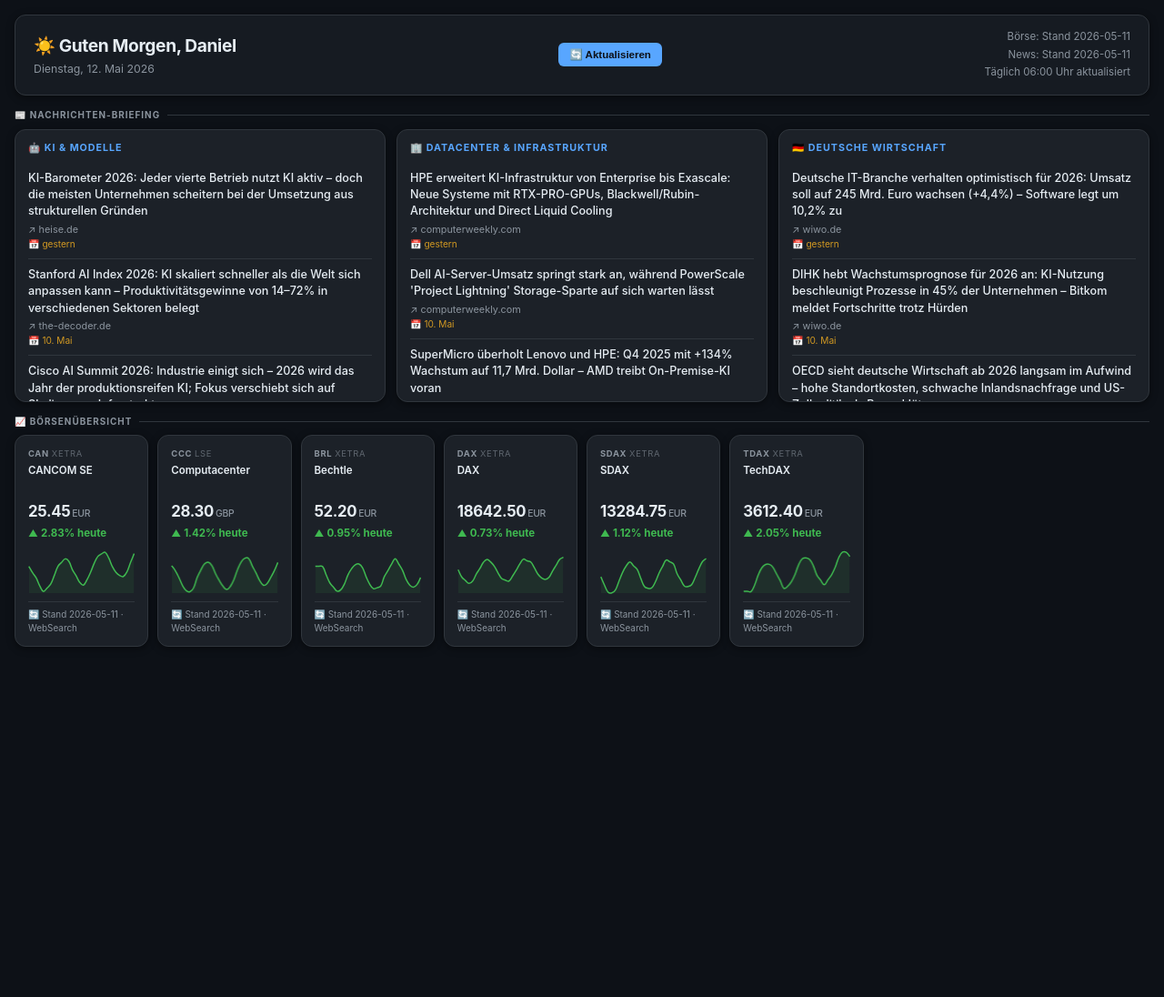
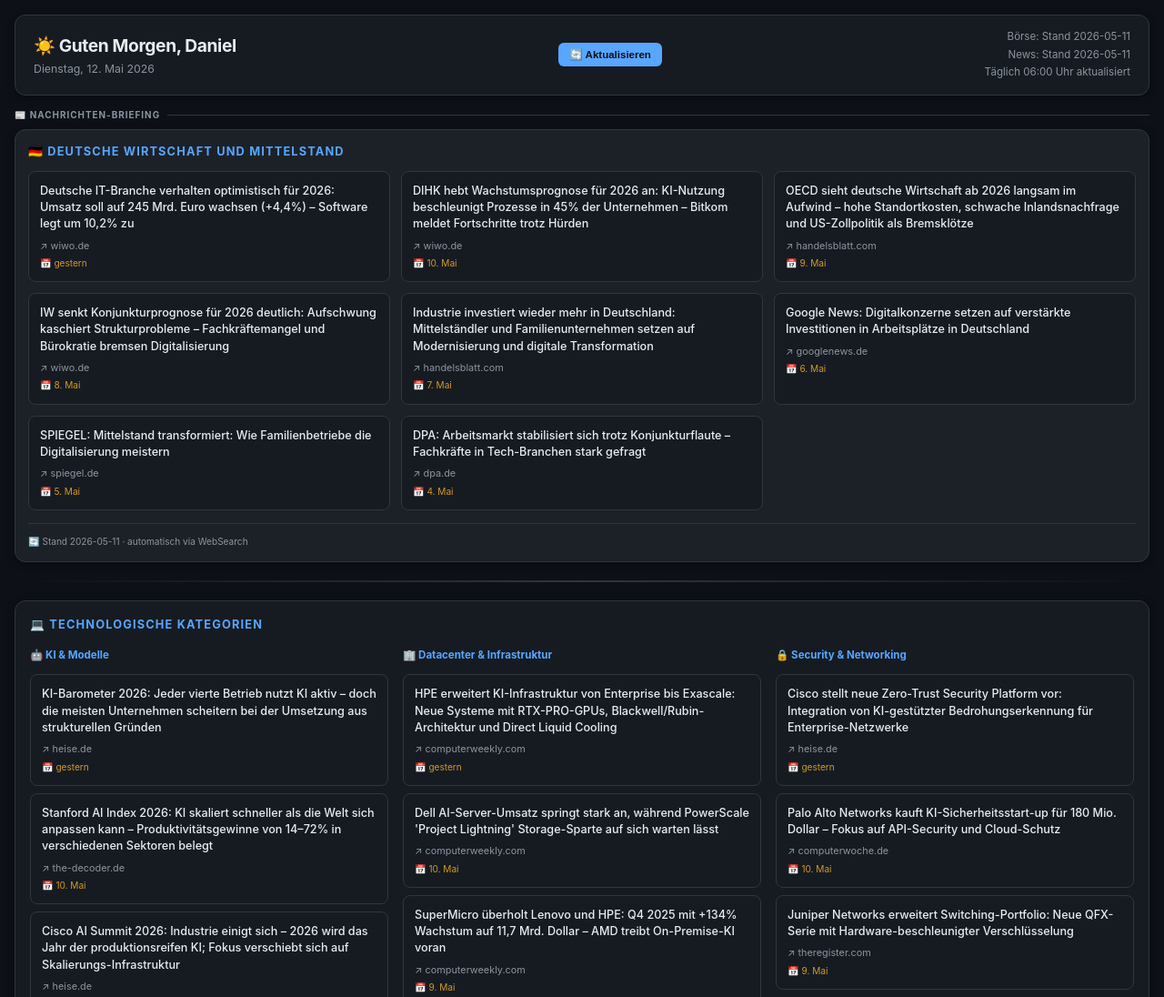
Before and after one commit to Daniel450D/morning-briefing, a plain HTML site: page index.html in a window 1280 px wide. Shown: the top 1096 px of the page at 91% size. Before the commit the page ends 800 px from the top, so only its background shows below. Drawn offline with nearby package versions, Linux system fonts and the light colour scheme.

Commit message:
Restructure news briefing: economy full width + technology categories

```diff
--- a/index.html
+++ b/index.html
@@ -45,17 +45,23 @@ body { background:var(--bg); color:var(--text); font-family:-apple-system,BlinkM
 .sec::after { content:''; flex:1; height:1px; background:var(--border) }
 
 /* News */
+.news-section { margin-bottom:14px }
+.news-section-full { background:var(--card); border:1px solid var(--border); border-radius:12px; box-shadow:var(--shadow); padding:14px; margin-bottom:14px }
+.news-section-full .card-title { font-size:.8rem; font-weight:700; text-transform:uppercase; letter-spacing:.09em; color:var(--accent); margin-bottom:12px }
+.news-section-full .news-grid { display:grid; grid-template-columns:repeat(auto-fit, minmax(300px, 1fr)); gap:12px }
+.news-item { padding:12px; background:var(--surface); border:1px solid var(--border); border-radius:8px; display:flex; flex-direction:column }
+.news-item a { color:var(--text); text-decoration:none; font-size:.79rem; line-height:1.45; display:block; font-weight:500; margin-bottom:6px }
+.news-item a:hover { color:var(--accent) }
+.news-item .src { font-size:.68rem; color:var(--sub) }
+.news-item .date { font-size:.63rem; color:var(--yellow); margin-top:4px }
+
+.section-divider { height:2px; background:linear-gradient(90deg, transparent, var(--border), transparent); margin:20px 0 }
+
 .news-grid { display:grid; grid-template-columns:repeat(3,1fr); gap:12px; margin-bottom:14px }
 .news-card { background:var(--card); border:1px solid var(--border); border-radius:12px; box-shadow:var(--shadow); display:flex; flex-direction:column; height:300px }
 .news-head { padding:12px 14px 0; flex-shrink:0 }
 .card-title { font-size:.67rem; font-weight:700; text-transform:uppercase; letter-spacing:.09em; color:var(--accent); margin-bottom:8px }
 .news-scroll { flex:1; overflow-y:auto; padding:0 14px 12px; min-height:0 }
-.news-item { padding:8px 0; border-bottom:1px solid var(--border) }
-.news-item:last-child { border-bottom:none }
-.news-item a { color:var(--text); text-decoration:none; font-size:.79rem; line-height:1.45; display:block; font-weight:500 }
-.news-item a:hover { color:var(--accent) }
-.news-item .src { font-size:.68rem; color:var(--sub); margin-top:2px }
-.news-item .date { font-size:.63rem; color:var(--yellow); margin-top:1px }
 .news-updated { font-size:.68rem; color:var(--sub); margin-top:10px; padding-top:8px; border-top:1px solid var(--border) }
 
 /* Refresh button */
@@ -99,7 +105,24 @@ body { background:var(--bg); color:var(--text); font-family:-apple-system,BlinkM
 <script>
 const NEWS_DATA = {
   "generated": "2026-05-11",
-  "ai": {
+  "economy": {
+    "title": "🇩🇪 Deutsche Wirtschaft und Mittelstand",
+    "items": [
+      {"date":"2026-05-11","text": "Deutsche IT-Branche verhalten optimistisch für 2026: Umsatz soll auf 245 Mrd. Euro wachsen (+4,4%) – Software legt um 10,2% zu", "source": "wiwo.de", "url": "https://www.wiwo.de/politik/konjunktur/konjunktur-deutsche-it-branche-blickt-verhalten-optimistisch-auf-2026/100194104.html"},
+      {"date":"2026-05-10","text": "DIHK hebt Wachstumsprognose für 2026 an: KI-Nutzung beschleunigt Prozesse in 45% der Unternehmen – Bitkom meldet Fortschritte trotz Hürden", "source": "wiwo.de", "url": "https://www.wiwo.de/politik/konjunktur/konjunktur-dihk-hebt-wachstumsprognose-fuer-2026-an/100201006.html"},
+      {"date":"2026-05-09","text": "OECD sieht deutsche Wirtschaft ab 2026 langsam im Aufwind – hohe Standortkosten, schwache Inlandsnachfrage und US-Zollpolitik als Bremsklötze", "source": "handelsblatt.com", "url": "https://www.handelsblatt.com/politik/konjunktur/konjunktur-oecd-sieht-deutsche-wirtschaft-ab-2026-langsam-im-aufwind/100180153.html"},
+      {"date":"2026-05-08","text": "IW senkt Konjunkturprognose für 2026 deutlich: Aufschwung kaschiert Strukturprobleme – Fachkräftemangel und Bürokratie bremsen Digitalisierung", "source": "wiwo.de", "url": "https://www.wiwo.de/politik/konjunktur/wirtschaftswachstum-aufschwung-kaschiert-strukturprobleme-in-deutschland/100153118.html"},
+      {"date":"2026-05-07","text": "Industrie investiert wieder mehr in Deutschland: Mittelständler und Familienunternehmen setzen auf Modernisierung und digitale Transformation", "source": "handelsblatt.com", "url": "https://www.handelsblatt.com/unternehmen/mittelstand/familienunternehmer/industrie-diese-unternehmen-investieren-wieder-mehr-in-deutschland/100135573.html"},
+      {"date":"2026-05-06","text": "Google News: Digitalkonzerne setzen auf verstärkte Investitionen in Arbeitsplätze in Deutschland", "source": "googlenews.de", "url": "https://news.google.com/de"},
+      {"date":"2026-05-05","text": "SPIEGEL: Mittelstand transformiert: Wie Familienbetriebe die Digitalisierung meistern", "source": "spiegel.de", "url": "https://www.spiegel.de/wirtschaft"},
+      {"date":"2026-05-04","text": "DPA: Arbeitsmarkt stabilisiert sich trotz Konjunkturflaute – Fachkräfte in Tech-Branchen stark gefragt", "source": "dpa.de", "url": "https://www.dpa.de"}
+    ]
+  },
+  "technology": {
+    "title": "💻 Technologische Kategorien",
+    "subcategories": [
+      {
+        "key": "ai",
         "title": "🤖 KI & Modelle",
         "items": [
           {"date":"2026-05-11","text": "KI-Barometer 2026: Jeder vierte Betrieb nutzt KI aktiv – doch die meisten Unternehmen scheitern bei der Umsetzung aus strukturellen Gründen", "source": "heise.de", "url": "https://www.heise.de/news/KI-Barometer-2026-Wie-Unternehmen-KI-heute-tatsaechlich-einsetzen-11266671.html"},
@@ -110,7 +133,8 @@ const NEWS_DATA = {
           {"date":"2026-05-07","text": "Gartner Technologieausblick 2026: KI dominiert alle strategischen Trends – Agentik und multimodale Systeme im Mittelpunkt", "source": "heise.de", "url": "https://www.heise.de/en/news/AI-Dominates-Gartner-s-Technology-Outlook-for-2026-10811245.html"}
         ]
       },
-  "dc": {
+      {
+        "key": "dc",
         "title": "🏢 Datacenter & Infrastruktur",
         "items": [
           {"date":"2026-05-11","text": "HPE erweitert KI-Infrastruktur von Enterprise bis Exascale: Neue Systeme mit RTX-PRO-GPUs, Blackwell/Rubin-Architektur und Direct Liquid Cooling", "source": "computerweekly.com", "url": "https://www.computerweekly.com/de/news/366640477/HPE-erweitert-KI-Infrastruktur-von-Enterprise-bis-Exascale"},
@@ -120,14 +144,18 @@ const NEWS_DATA = {
           {"date":"2026-05-07","text": "Nutanix bringt Kubernetes auf Bare Metal – Kooperation mit NetApp beinhaltet VM-Migrations-Tools für NetApp Storage", "source": "theregister.com", "url": "https://www.theregister.com/2026/04/07/nutanix_bare_metal_k8s/"}
         ]
       },
-  "eco": {
-    "title": "🇩🇪 Deutsche Wirtschaft",
+      {
+        "key": "sec",
+        "title": "🔒 Security & Networking",
         "items": [
-      {"date":"2026-05-11","text": "Deutsche IT-Branche verhalten optimistisch für 2026: Umsatz soll auf 245 Mrd. Euro wachsen (+4,4%) – Software legt um 10,2% zu", "source": "wiwo.de", "url": "https://www.wiwo.de/politik/konjunktur/konjunktur-deutsche-it-branche-blickt-verhalten-optimistisch-auf-2026/100194104.html"},
-      {"date":"2026-05-10","text": "DIHK hebt Wachstumsprognose für 2026 an: KI-Nutzung beschleunigt Prozesse in 45% der Unternehmen – Bitkom meldet Fortschritte trotz Hürden", "source": "wiwo.de", "url": "https://www.wiwo.de/politik/konjunktur/konjunktur-dihk-hebt-wachstumsprognose-fuer-2026-an/100201006.html"},
-      {"date":"2026-05-09","text": "OECD sieht deutsche Wirtschaft ab 2026 langsam im Aufwind – hohe Standortkosten, schwache Inlandsnachfrage und US-Zollpolitik als Bremsklötze", "source": "handelsblatt.com", "url": "https://www.handelsblatt.com/politik/konjunktur/konjunktur-oecd-sieht-deutsche-wirtschaft-ab-2026-langsam-im-aufwind/100180153.html"},
-      {"date":"2026-05-08","text": "IW senkt Konjunkturprognose für 2026 deutlich: Aufschwung kaschiert Strukturprobleme – Fachkräftemangel und Bürokratie bremsen Digitalisierung", "source": "wiwo.de", "url": "https://www.wiwo.de/politik/konjunktur/wirtschaftswachstum-aufschwung-kaschiert-strukturprobleme-in-deutschland/100153118.html"},
-      {"date":"2026-05-07","text": "Industrie investiert wieder mehr in Deutschland: Mittelständler und Familienunternehmen setzen auf Modernisierung und digitale Transformation", "source": "handelsblatt.com", "url": "https://www.handelsblatt.com/unternehmen/mittelstand/familienunternehmer/industrie-diese-unternehmen-investieren-wieder-mehr-in-deutschland/100135573.html"}
+          {"date":"2026-05-11","text": "Cisco stellt neue Zero-Trust Security Platform vor: Integration von KI-gestützter Bedrohungserkennung für Enterprise-Netzwerke", "source": "heise.de", "url": "https://www.heise.de/news/Cisco-Zero-Trust-Security-2026"},
+          {"date":"2026-05-10","text": "Palo Alto Networks kauft KI-Sicherheitsstart-up für 180 Mio. Dollar – Fokus auf API-Security und Cloud-Schutz", "source": "computerwoche.de", "url": "https://www.computerwoche.de/news/palo-alto-akquisition"},
+          {"date":"2026-05-09","text": "Juniper Networks erweitert Switching-Portfolio: Neue QFX-Serie mit Hardware-beschleunigter Verschlüsselung", "source": "theregister.com", "url": "https://www.theregister.com/2026/05/juniper-qfx"},
+          {"date":"2026-05-08","text": "Fortinet meldet 45% Anstieg bei Cloud-basierten Firewalls – SMB setzt verstärkt auf Managed Security Services", "source": "channelpartner.de", "url": "https://www.channelpartner.de/fortinet-2026"},
+          {"date":"2026-05-07","text": "Aruba Networks: EdgeConnect SD-WAN jetzt mit KI-gestütztem Performance Management für Hybrid Work", "source": "computerweekly.com", "url": "https://www.computerweekly.com/aruba-edgeconnect"},
+          {"date":"2026-05-06","text": "BSI warnt: Ransomware-Anschläge auf deutsche Infrastruktur nehmen zu – Kritische Schwachstellen in VPN-Lösungen gefunden", "source": "heise.de", "url": "https://www.heise.de/news/bsi-ransomware-2026"}
+        ]
+      }
     ]
   }
 };
@@ -156,19 +184,21 @@ const STOCK_DATA = {
 
 <!-- ═══════════════════════════════════════════════════════════════  NEWS SECTION  ═══════ -->
 <div class="sec">📰 Nachrichten-Briefing</div>
-<div class="news-grid">
-  <div class="news-card">
-    <div class="news-head"><div class="card-title" id="title-ai"></div></div>
-    <div class="news-scroll" id="body-ai"></div>
+
+<!-- Deutsche Wirtschaft Section -->
+<div class="news-section-full">
+  <div class="card-title" id="title-eco"></div>
+  <div id="body-eco"></div>
 </div>
-  <div class="news-card">
-    <div class="news-head"><div class="card-title" id="title-dc"></div></div>
-    <div class="news-scroll" id="body-dc"></div>
-  </div>
-  <div class="news-card">
-    <div class="news-head"><div class="card-title" id="title-eco"></div></div>
-    <div class="news-scroll" id="body-eco"></div>
-  </div>
+
+<div class="section-divider"></div>
+
+<!-- Technologie Section -->
+<div style="background:var(--surface); border:1px solid var(--border); border-radius:12px; padding:16px; margin-bottom:14px; box-shadow:var(--shadow)">
+  <div style="font-size:.8rem; font-weight:700; text-transform:uppercase; letter-spacing:.09em; color:var(--accent); margin-bottom:16px">💻 Technologische Kategorien</div>
+
+  <!-- Tech Subcategories -->
+  <div id="tech-categories"></div>
 </div>
 
 <!-- ═══════════════════════════════════════════════════════════════  STOCKS SECTION  ══════ -->
@@ -192,28 +222,55 @@ function formatNewsDate(dateStr) {
   return '📅 ' + d.toLocaleDateString('de-DE', { month:'short', day:'numeric' });
 }
 
-// ── Render news ────────────────────────────────────────────────────────
-function renderNews() {
-  const sections = [
-    { key:'ai',  titleId:'title-ai',  bodyId:'body-ai'  },
-    { key:'dc',  titleId:'title-dc',  bodyId:'body-dc'  },
-    { key:'eco', titleId:'title-eco', bodyId:'body-eco' },
-  ];
-  const today = NOW.toISOString().slice(0,10);
-  const age   = NEWS_DATA.generated === today ? 'heute aktualisiert' : 'Stand: ' + NEWS_DATA.generated;
+// ── Render economy section (full width) ────────────────────────────────
+function renderEconomyNews() {
+  const econ = NEWS_DATA.economy;
+  document.getElementById('title-eco').textContent = econ.title;
 
-  for (const { key, titleId, bodyId } of sections) {
-    const sec = NEWS_DATA[key];
-    document.getElementById(titleId).textContent = sec.title;
-    const html = sec.items.map(it =>
+  const html = `
+    <div class="news-grid">
+      ${econ.items.map(it =>
         `<div class="news-item">
           <a href="${it.url}" target="_blank" rel="noopener">${it.text}</a>
           <div class="src">↗ ${it.source}</div>
           <div class="date">${formatNewsDate(it.date)}</div>
         </div>`
-    ).join('') + `<div class="news-updated">🔄 ${age} · automatisch via WebSearch</div>`;
-    document.getElementById(bodyId).innerHTML = html;
+      ).join('')}
+    </div>
+    <div class="news-updated" style="margin-top:12px; padding-top:12px; border-top:1px solid var(--border); font-size:.63rem; color:var(--sub)">
+      🔄 Stand ${NEWS_DATA.generated} · automatisch via WebSearch
+    </div>
+  `;
+
+  document.getElementById('body-eco').innerHTML = html;
 }
+
+// ── Render technology subcategories ────────────────────────────────────
+function renderTechnologyNews() {
+  const tech = NEWS_DATA.technology;
+  const container = document.getElementById('tech-categories');
+
+  container.innerHTML = `
+    <div style="display:grid; grid-template-columns:repeat(3,1fr); gap:16px">
+      ${tech.subcategories.map(sub =>
+        `<div>
+          <div style="font-size:.72rem; font-weight:700; color:var(--accent); margin-bottom:12px">${sub.title}</div>
+          <div class="news-grid" style="grid-template-columns:1fr; gap:8px">
+            ${sub.items.map(it =>
+              `<div class="news-item">
+                <a href="${it.url}" target="_blank" rel="noopener">${it.text}</a>
+                <div class="src">↗ ${it.source}</div>
+                <div class="date">${formatNewsDate(it.date)}</div>
+              </div>`
+            ).join('')}
+          </div>
+        </div>`
+      ).join('')}
+    </div>
+    <div class="news-updated" style="margin-top:16px; padding-top:12px; border-top:1px solid var(--border); font-size:.63rem; color:var(--sub)">
+      🔄 Stand ${NEWS_DATA.generated} · automatisch via WebSearch
+    </div>
+  `;
 }
 
 // ── Refresh news ──────────────────────────────────────────────────────
@@ -227,7 +284,8 @@ async function refreshNews() {
     if (response.ok) {
       const data = await response.json();
       Object.assign(NEWS_DATA, data);
-      renderNews();
+      renderEconomyNews();
+      renderTechnologyNews();
     }
   } catch (e) {
     console.log('Offline: Lokale News angezeigt');
@@ -238,7 +296,8 @@ async function refreshNews() {
 }
 
 // Initial render
-renderNews();
+renderEconomyNews();
+renderTechnologyNews();
 
 // ── Render stocks ──────────────────────────────────────────────────────
 (function renderStocks() {
```
Lines whose indentation alone changed are shown as unchanged.
